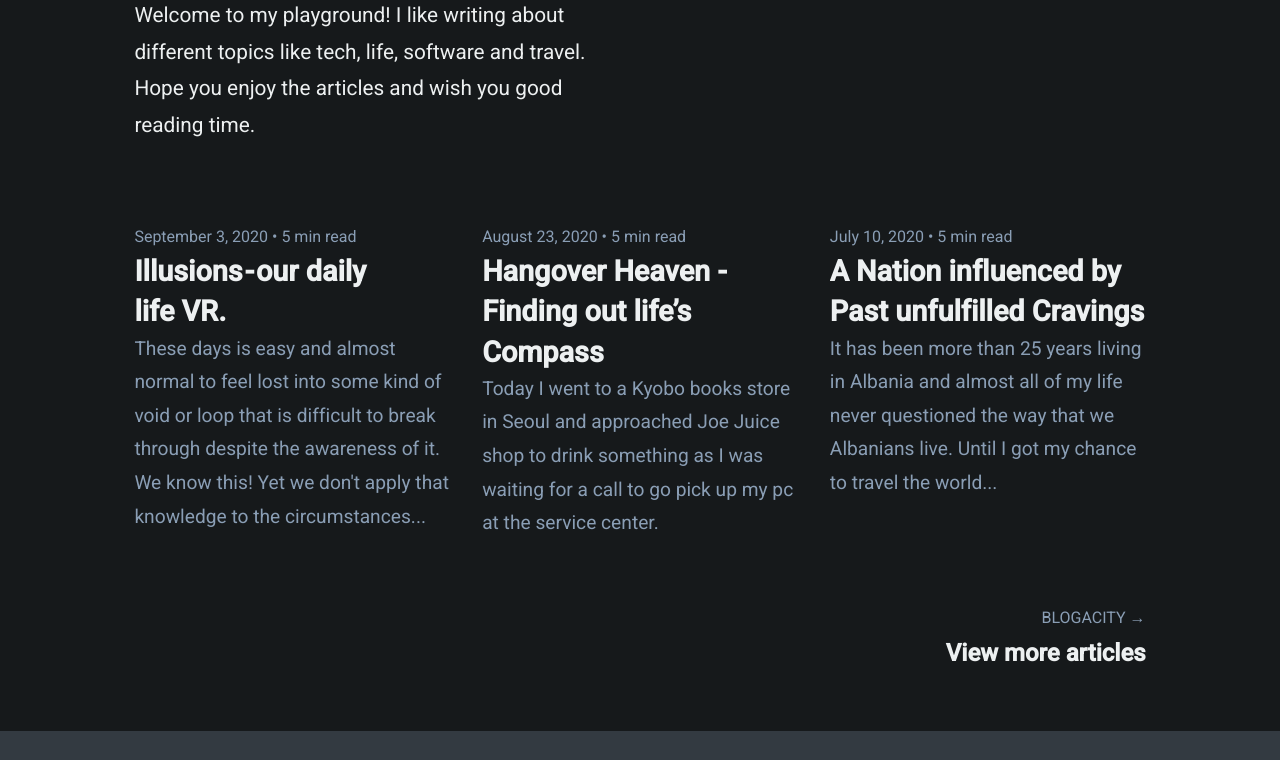
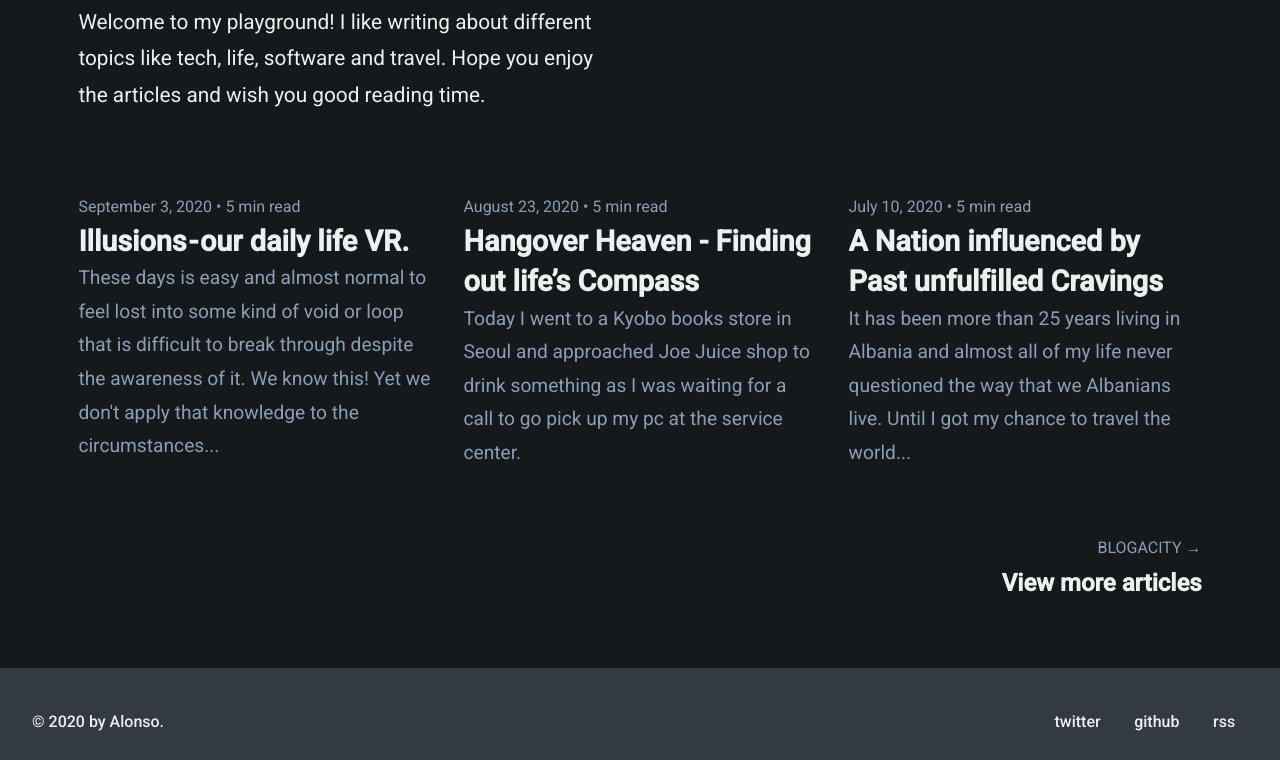
Before and after one commit to onso89/Blog, a plain HTML site: page index.html in a window 1280 px wide. Shown: the part 193-953 px from the top of the page. Drawn offline with Linux system fonts and the light colour scheme.

Commit message:
fix homepage grid to fluid similar to page.html grid fluid

```diff
--- a/css/styles.css
+++ b/css/styles.css
@@ -85,24 +85,28 @@ header {
 }
 
 /* ---------------Content------------------ */
-main {
-  display: block;
-  padding: 2% 3%;
-  width: 100%;
-  max-width: 85%;
-  margin: 0 auto;
-}
 
 .content {
   flex-grow: 1;
   width: 100%;
+  padding-top: 2.5%;
+  padding-bottom: 2.5%;
+}
+
+.stack-main {
+  display: block;
+  padding-left: 3%;
+  padding-right: 3%;
+  width: 100%;
+  max-width: 1200px;
+  margin: 0 auto;
 }
 
 .hero {
   display: grid;
   row-gap: 2em;
   column-gap: 2em;
-  grid-template-columns: repeat(2, 1fr);
+  grid-template-columns: repeat(auto-fit, minmax(300px, 1fr));
   margin: 0 auto;
 }
 
@@ -123,7 +127,7 @@ main {
   display: grid;
   grid-row-gap: 2em;
   grid-column-gap: 2em;
-  grid-template-columns: repeat(auto-fit, minmax(30px, 1fr));
+  grid-template-columns: repeat(auto-fit, minmax(275px, 1fr));
   width: 100%;
   margin: 0;
 }
```
